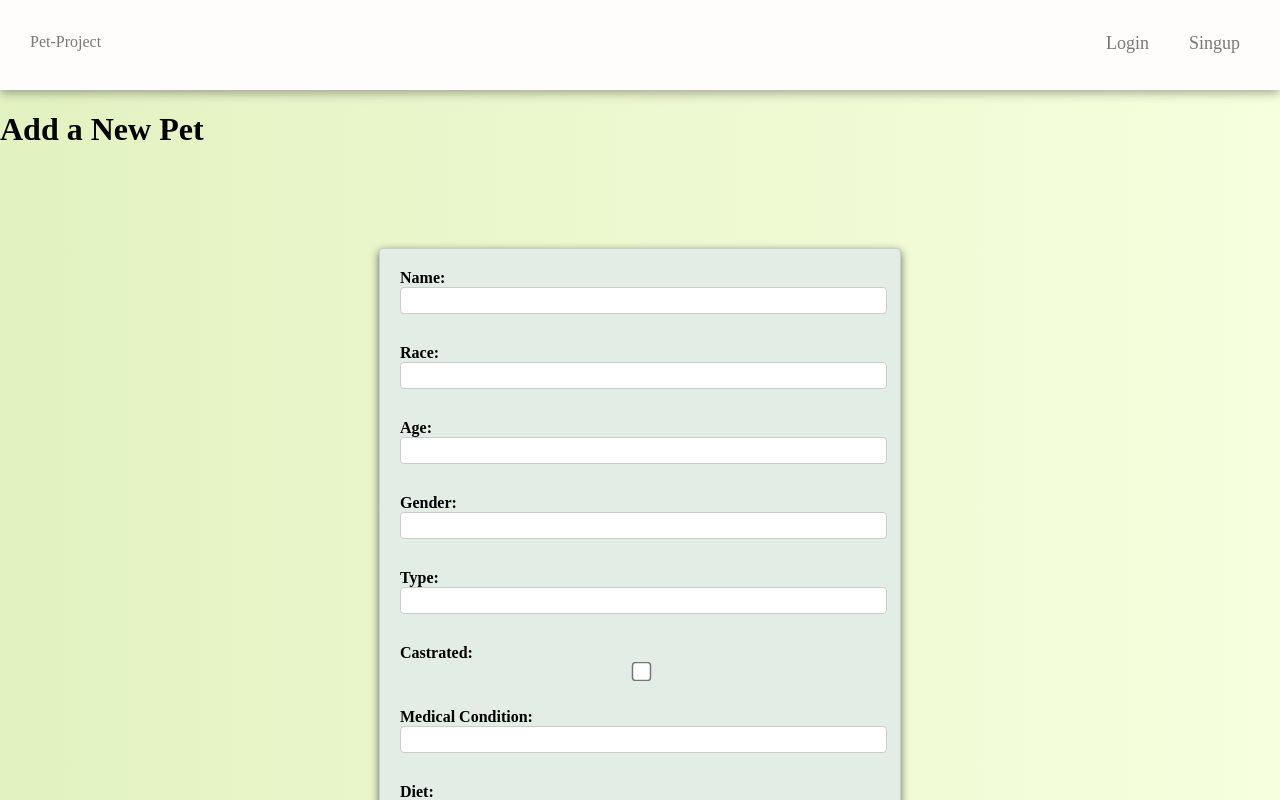
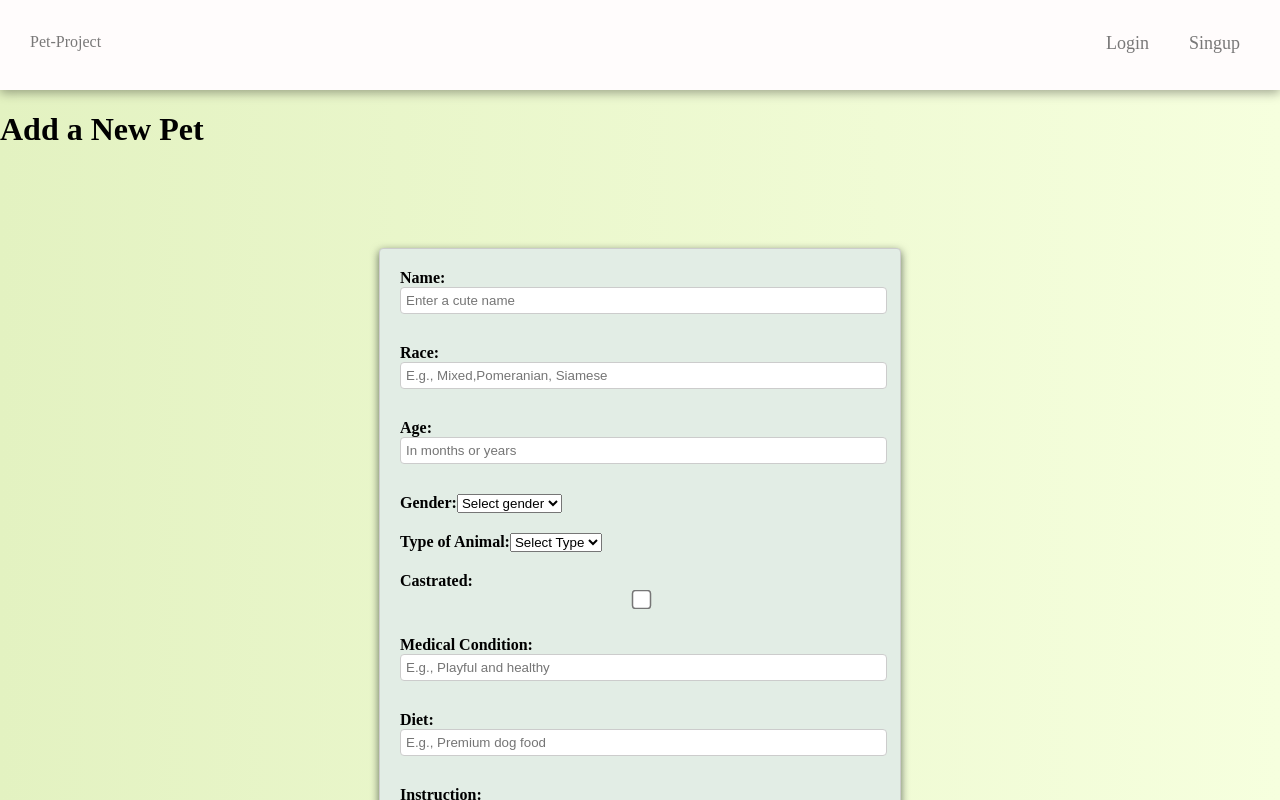
Before and after one commit to natko22/pet-project-frontend, a React (Create React App) app: page /add-pet in a window 1280 px wide. Shown: the top 800 px of the page. Built offline with nearby package versions, Linux system fonts and the light colour scheme.

Commit message:
add placeholders and change pet edit profile

```diff
--- a/src/components/EditProfile.jsx
+++ b/src/components/EditProfile.jsx
@@ -3,6 +3,7 @@ import { Link } from "react-router-dom";
 import axios from "axios";
 import { AuthContext } from "../context/auth.context";
 import { useParams } from "react-router-dom";
+import { useNavigate } from "react-router-dom";
 
 const EditProfile = () => {
   const [username, setUsername] = useState("");
@@ -16,8 +17,8 @@ const EditProfile = () => {
 
   const { user } = useContext(AuthContext);
   const { userId } = useParams();
+  const navigate = useNavigate();
 
-  const [userProfile, setUserProfile] = useState(null);
   const [loading, setLoading] = useState(true);
 
   useEffect(() => {
@@ -26,10 +27,15 @@ const EditProfile = () => {
         const response = await axios.get(
           `http://localhost:5005/auth/edit/${userId}`
         );
-          setUsername(response.data.user.username)
-          setEmail(response.data.user.email)
+        setUsername(response.data.user.username || "");
+        setEmail(response.data.user.email || "");
+        setPassword(response.data.user.password || "");
+        setPostalCode(response.data.user.postalCode || "");
+        setAboutMe(response.data.user.aboutMe || "");
+        setAvailability(response.data.user.availability || "");
+        setIsPetOwner(response.data.user.isPetOwner || "");
+        setIsSitter(response.data.user.isSitter || "");
 
-        setUserProfile(response.data);
         setLoading(false);
       } catch (error) {
         console.error("Error fetching user profile:", error);
@@ -102,6 +108,7 @@ const EditProfile = () => {
         }
       );
       console.log("Profile updated successfully:", response.data);
+      navigate(`/profile/${userId}`);
     } catch (error) {
       console.error("Error updating profile:", error);
     }
@@ -117,12 +124,22 @@ const EditProfile = () => {
       <form onSubmit={handleSubmit} className="edit-profile-form">
         <label>
           Username:
-          <input type="text" value={username} onChange={handleUsernameChange} />
+          <input
+            type="text"
+            value={username}
+            onChange={handleUsernameChange}
+            placeholder="Username"
+          />
         </label>
 
         <label>
           Email:
-          <input type="email" value={email} onChange={handleEmailChange} />
+          <input
+            type="email"
+            value={email}
+            onChange={handleEmailChange}
+            placeholder="example@gmail.com"
+          />
         </label>
 
         <label>
@@ -131,6 +148,8 @@ const EditProfile = () => {
             type="password"
             value={password}
             onChange={handlePasswordChange}
+            placeholder="*****"
+            autoComplete="current-password"
           />
         </label>
 
@@ -140,12 +159,17 @@ const EditProfile = () => {
             type="text"
             value={postalCode}
             onChange={handlePostalCodeChange}
+            placeholder="10324"
           />
         </label>
 
         <label>
           About Me:
-          <textarea value={aboutMe} onChange={handleAboutMeChange} />
+          <textarea
+            value={aboutMe}
+            onChange={handleAboutMeChange}
+            placeholder="Share your pet journey... Whether you're a pet owner or sitter, tell us your story!"
+          />
         </label>
         <label>
           Availability:
@@ -153,6 +177,7 @@ const EditProfile = () => {
             type="text"
             value={availability}
             onChange={handleAvailabilityChange}
+            placeholder="Enter your availability for pet sitting "
           />
         </label>
         <label>
--- a/src/pages/AddNewPetPage.jsx
+++ b/src/pages/AddNewPetPage.jsx
@@ -1,6 +1,6 @@
 import React, { useState } from "react";
 import axios from "axios";
-import { useParams } from "react-router-dom";
+import { useNavigate, useParams } from "react-router-dom";
 
 function AddPet() {
   const [name, setName] = useState("");
@@ -16,7 +16,8 @@ function AddPet() {
   const [error, setError] = useState(null);
   const [success, setSuccess] = useState(false);
 
-  const { petId } = useParams();
+  const { userId } = useParams();
+  const navigate = useNavigate();
 
   const handleSubmit = async (e) => {
     e.preventDefault();
@@ -44,7 +45,7 @@ function AddPet() {
         newPet
       );
       console.log(response.data);
-      // navigate to pet profile
+      navigate(`/profile/${userId}`);
     } catch (error) {
       console.error(error);
     }
@@ -60,6 +61,7 @@ function AddPet() {
             type="text"
             value={name}
             onChange={(e) => setName(e.target.value)}
+            placeholder="Enter a cute name"
           />
         </label>
         <label>
@@ -68,6 +70,7 @@ function AddPet() {
             type="text"
             value={race}
             onChange={(e) => setRace(e.target.value)}
+            placeholder="E.g., Mixed,Pomeranian, Siamese"
           />
         </label>
         <label>
@@ -76,24 +79,30 @@ function AddPet() {
             type="number"
             value={age}
             onChange={(e) => setAge(e.target.value)}
+            placeholder="In months or years"
           />
         </label>
         <label>
           Gender:
-          <input
-            type="text"
-            value={gender}
-            onChange={(e) => setGender(e.target.value)}
-          />
+          <select value={gender} onChange={(e) => setGender(e.target.value)}>
+            <option value="">Select gender</option>
+            <option value="Male">Male</option>
+            <option value="Female">Female</option>
+          </select>
         </label>
         <label>
-          Type:
-          <input
-            type="text"
-            value={type}
-            onChange={(e) => setType(e.target.value)}
-          />
+          Type of Animal:
+          <select value={type} onChange={(e) => setType(e.target.value)}>
+            <option value="">Select Type</option>
+            <option value="Dog">Dog</option>
+            <option value="Cat">Cat</option>
+            <option value="Rabbit">Rabbit</option>
+            <option value="Snake">Snake</option>
+            <option value="Hamster">Hamster</option>
+            <option value="Bird">Bird</option>
+          </select>
         </label>
+
         <label>
           Castrated:
           <input
@@ -109,6 +118,7 @@ function AddPet() {
             type="text"
             value={medicalCondition}
             onChange={(e) => setMedicalCondition(e.target.value)}
+            placeholder="E.g., Playful and healthy"
           />
         </label>
         <label>
@@ -117,6 +127,7 @@ function AddPet() {
             type="text"
             value={diet}
             onChange={(e) => setDiet(e.target.value)}
+            placeholder="E.g., Premium dog food"
           />
         </label>
         <label>
@@ -125,6 +136,7 @@ function AddPet() {
             type="text"
             value={instruction}
             onChange={(e) => setInstruction(e.target.value)}
+            placeholder="E.g., Walk twice a day"
           />
         </label>
         <label>
@@ -133,6 +145,7 @@ function AddPet() {
             type="text"
             value={img}
             onChange={(e) => setImg(e.target.value)}
+            placeholder="E.g., https://example.com/pet-image.jpg"
           />
         </label>
         <button type="submit" className="add-new-pet-btn">
```
Also changed, not shown: src/pages/ProfilePage.jsx (+3 -4 lines).
